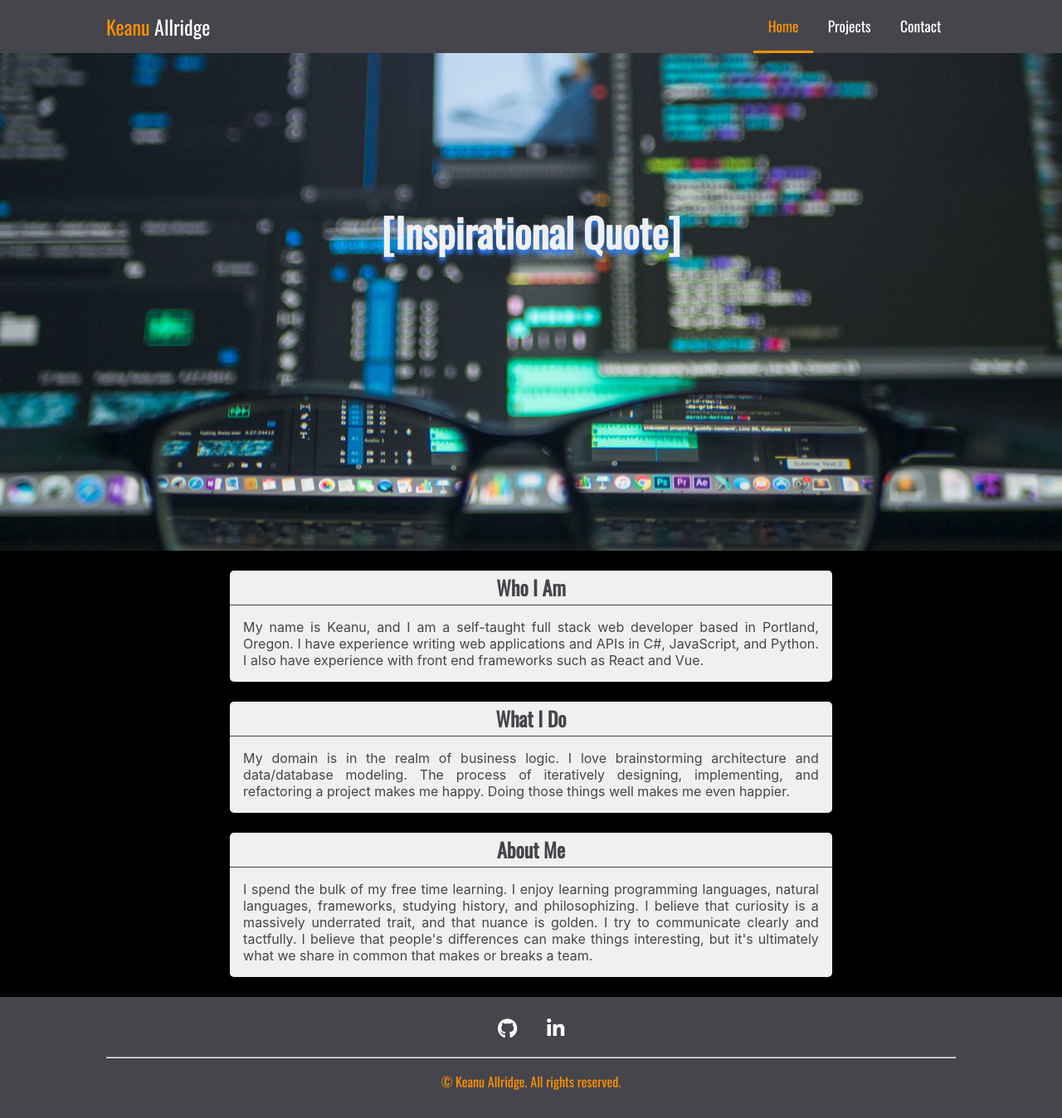
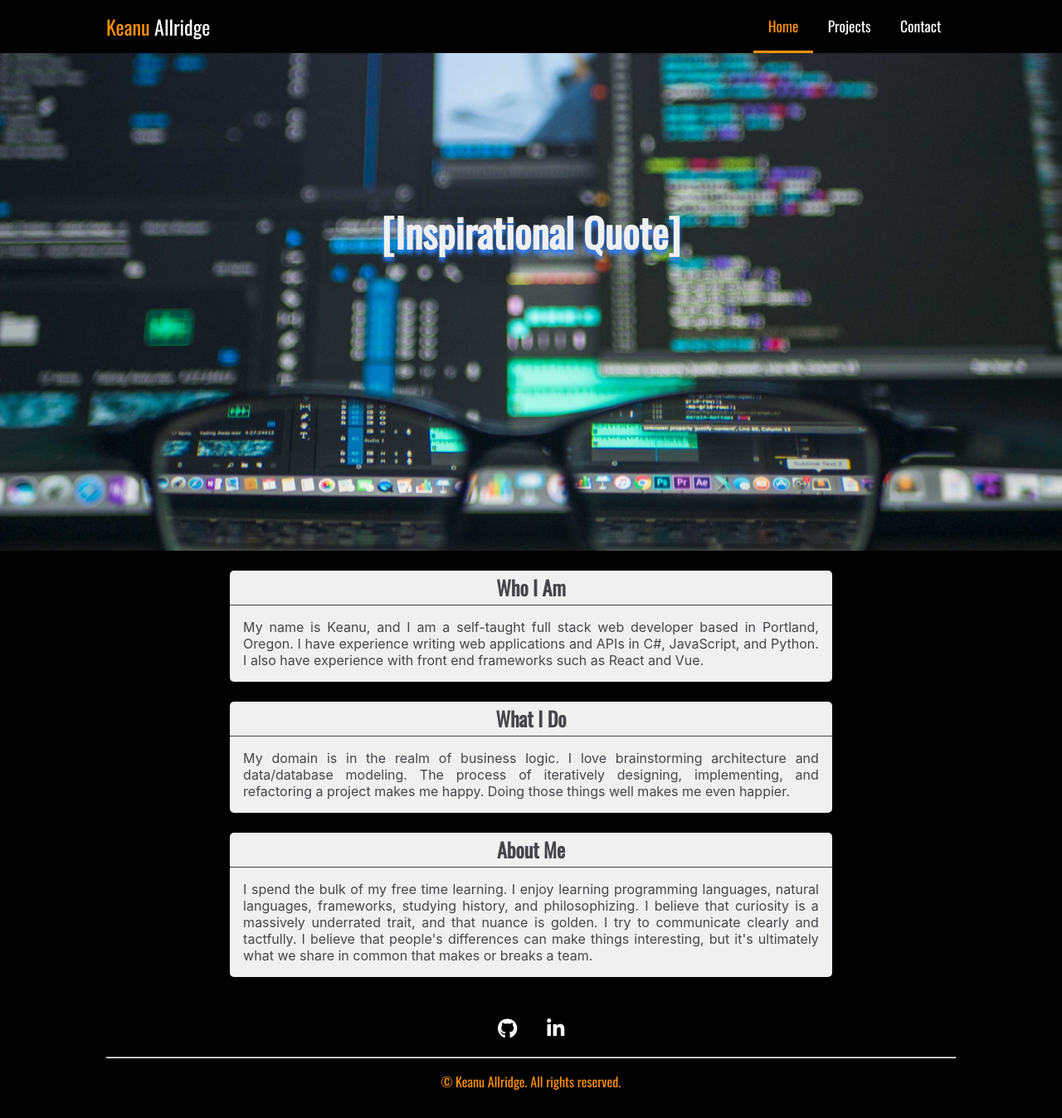
Before and after one commit to Kianek/vue-portfolio, a Vue app: page / in a window 1280 px wide. Shown: the whole page at 83% size. Built offline with nearby package versions, Linux system fonts and the light colour scheme.

Commit message:
Change color to black

```diff
--- a/src/components/layout/Footer.vue
+++ b/src/components/layout/Footer.vue
@@ -28,8 +28,7 @@ export default {};
 
 footer {
   align-items: center;
-  background-color: $dark-gray;
-  // TODO: extend column
+  background-color: $black;
   display: flex;
   flex-direction: column;
   justify-content: center;
--- a/src/components/layout/Navbar.vue
+++ b/src/components/layout/Navbar.vue
@@ -67,7 +67,7 @@ export default {
 @import "../../colors.scss";
 
 nav {
-  background-color: $dark-gray;
+  background-color: $black;
 }
 
 .nav-items {
@@ -83,7 +83,7 @@ nav {
   display: none;
 
   &.show {
-    background-color: $dark-gray;
+    background-color: $black;
     display: flex;
     align-items: center;
     flex-wrap: wrap;
@@ -130,7 +130,7 @@ nav {
 }
 
 .toggle-btn {
-  background-color: $dark-gray;
+  background-color: $black;
   border: none;
   color: $white;
   cursor: pointer;
```
